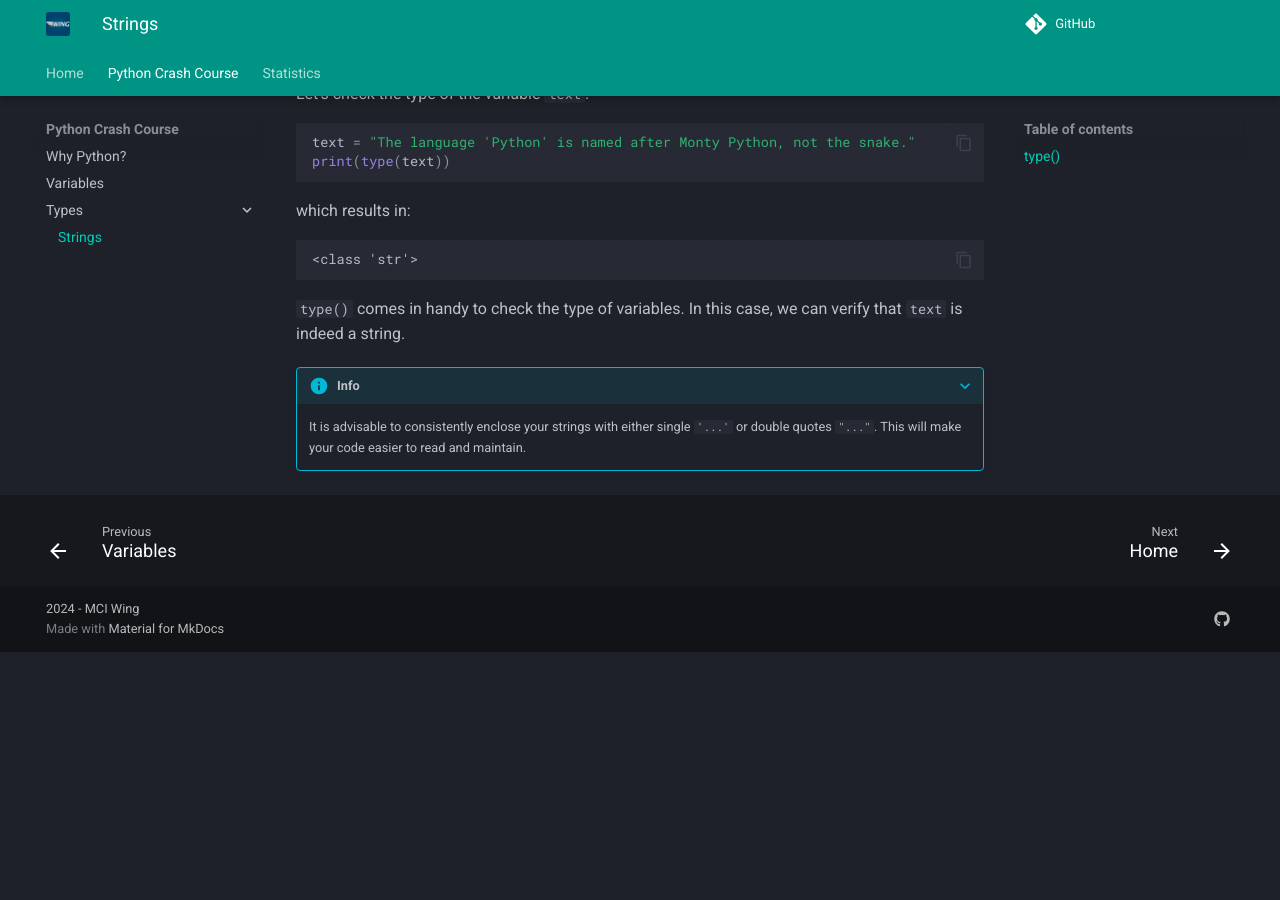
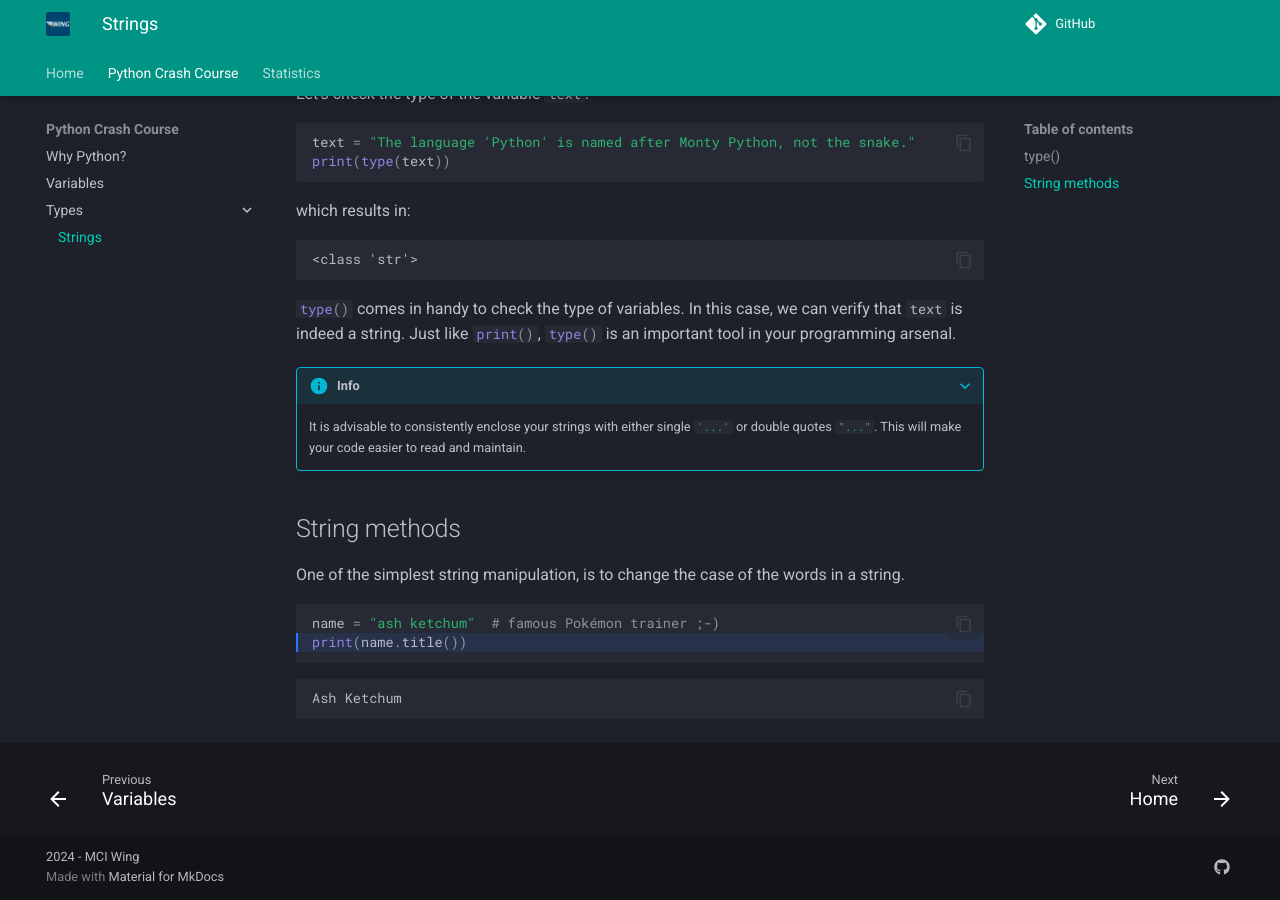
Before and after one commit to mciwing/mciwing.github.io, an MkDocs documentation site: the page built from docs/python/types/strings.md, in a window 1280 px wide and 900 px high, scrolled down 648 px. Built offline with MkDocs 1.6.1 and Material for MkDocs 9.7.7, drawn with Linux system fonts in a browser that asks for light colours; comment, search, counter and statistics services are not loaded; before the commit the page ends 1300 px from its top, so only the background shows below that.

Commit message:
docs: use code inline highlighting (Python Crash Course) #7

````diff
--- a/docs/python/types/strings.md
+++ b/docs/python/types/strings.md
@@ -41,11 +42,27 @@ which results in:
 <class 'str'>
 ```
 
-`type()` comes in handy to check the type of variables. In this case, we
-can verify that `text` is indeed a string.
+`#!python type()` comes in handy to check the type of variables. In this
+case, we can verify that `text` is indeed a string. Just like
+`#!python print()`, `#!python type()`
+is an important tool in your programming arsenal.
 
 ???+ info
 
     It is advisable to consistently enclose your strings with either single
-    `'...'` or double quotes `"..."`. This will make your code easier
-    to read and maintain.
+    `#!python '...'` or double quotes `#!python "..."`. This will make your
+    code easier to read and maintain.
+
+## String methods
+
+One of the simplest string manipulation, is to change the case of
+the words in a string.
+
+```py hl_lines="2"
+name = "ash ketchum"  # famous Pokémon trainer ;-)
+print(name.title())
+```
+
+```py
+Ash Ketchum
+```
````
Also changed, not shown: other parts of docs/python/types/strings.md (+6 -5 lines), docs/python/variables.md (+9 -9 lines).
